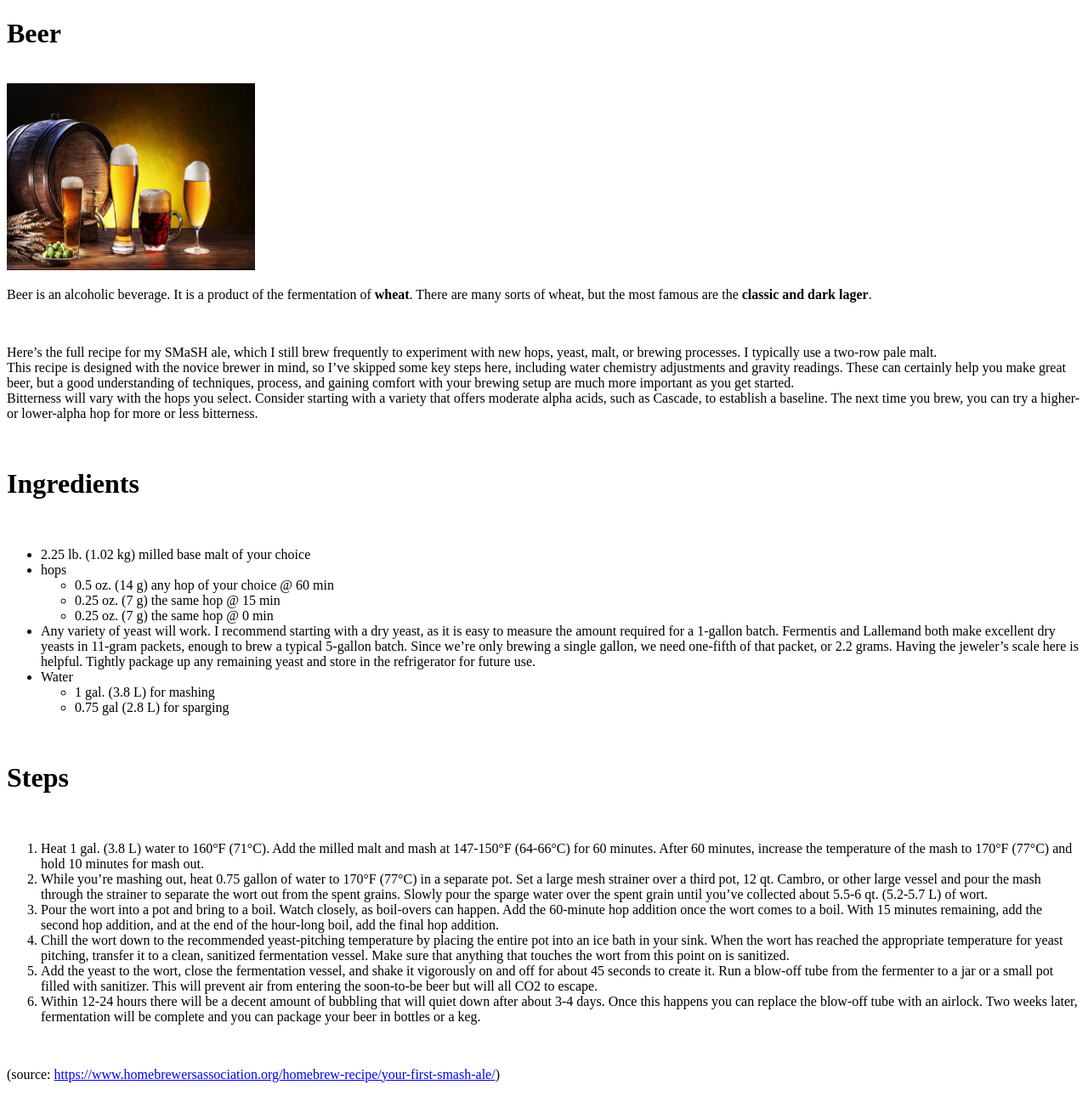
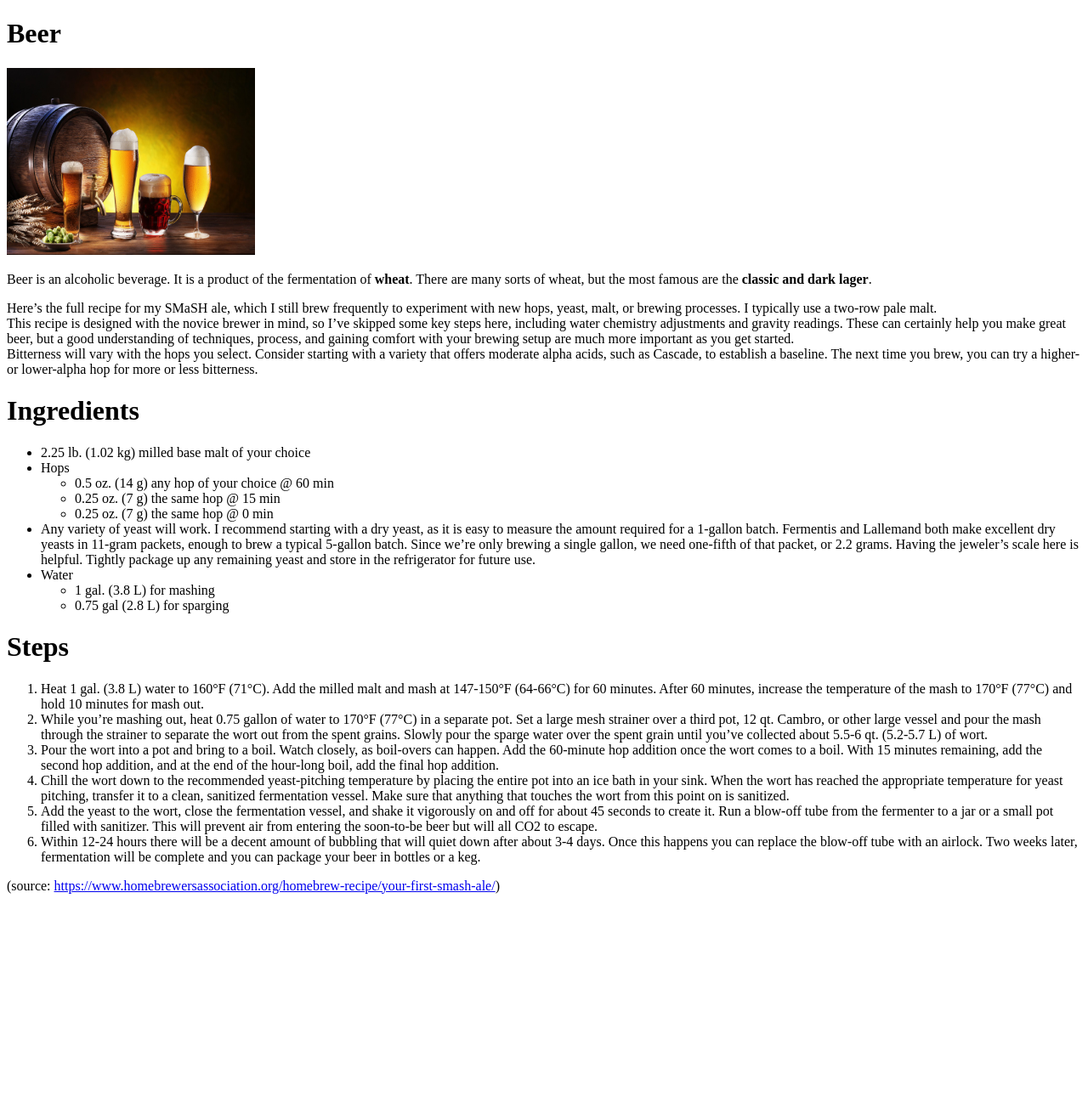
Before and after one commit to Hecta18/odin_recipes, a plain HTML site: page recipes/beer.html in a window 1280 px wide. Shown: the whole page at 85% size. After the commit the page ends 1068 px from the top, so only its background shows below. Drawn offline with Linux system fonts and the light colour scheme.

Commit message:
add header main footer delete <br> and spelling

```diff
--- a/recipes/beer.html
+++ b/recipes/beer.html
@@ -7,26 +7,26 @@
     <title>Beer</title>
 </head>
 <body>
+    <header>
         <h1>Beer</h1>
-    <br>
         <img src="images/beer.jpg" alt="Three glasses of normal beer and one of dark. A barrel of beer, a bit of wheat and hop.
         Everything is on a table in a cellar" width="292" height="220">
-    <br>
+
         <p>Beer is an alcoholic beverage. It is a product of the fermentation of <strong>wheat</strong>. There are many sorts of wheat, but the most famous
             are the <strong>classic and dark lager</strong>.</p>
-    <br>
+
         <p>Here’s the full recipe for my SMaSH ale, which I still brew frequently to experiment with new hops, yeast, malt, or brewing processes. I typically
-        use a two-row pale malt. <br> This recipe is designed with the novice brewer in mind, so I’ve skipped some key steps here, including water
+            use a two-row pale malt.<br>This recipe is designed with the novice brewer in mind, so I’ve skipped some key steps here, including water
             chemistry adjustments and gravity readings. These can certainly help you make great beer, but a good understanding of techniques, process,
             and gaining comfort with your brewing setup are much more important as you get started. <br> Bitterness will vary with the hops you select.
             Consider starting with a variety that offers moderate alpha acids, such as Cascade, to establish a baseline. The next time you brew, you can
             try a higher- or lower-alpha hop for more or less bitterness.</p>
-    <br>
+    </header>
+    <main>
         <h1>Ingredients</h1>
-    <br>
         <ul>
             <li>2.25 lb. (1.02 kg) milled base malt of your choice</li>
-        <li>hops
+            <li>Hops
                 <ul>
                     <li>0.5 oz. (14 g) any hop of your choice @ 60 min</li>
                     <li>0.25 oz. (7 g) the same hop @ 15 min</li>
@@ -44,9 +44,7 @@
                 </ul>
             </li>
         </ul>
-    <br>
         <h1>Steps</h1>
-    <br>
         <ol>
         <li>Heat 1 gal. (3.8 L) water to 160°F (71°C). Add the milled malt and mash at 147-150°F (64-66°C) for 60 minutes. After 60 minutes, increase
             the temperature of the mash to 170°F (77°C) and hold 10 minutes for mash out.</li>
@@ -64,9 +62,11 @@
         <li>Within 12-24 hours there will be a decent amount of bubbling that will quiet down after about 3-4 days. Once this happens you can replace the
             blow-off tube with an airlock. Two weeks later, fermentation will be complete and you can package your beer in bottles or a keg.</li>
         </ol>
-    <br>
+    </main>
+    <footer>
         <p>(source:
             <a href="https://www.homebrewersassociation.org/homebrew-recipe/your-first-smash-ale/" target="_blank" rel="noopener noreferrer">
                 https://www.homebrewersassociation.org/homebrew-recipe/your-first-smash-ale/</a>)</p>
+    </footer>
 </body>
 </html>
```
Also changed, not shown: recipes/cider.html (+6 -8 lines), recipes/wine.html (+6 -8 lines). Lines whose indentation alone changed are shown as unchanged.
